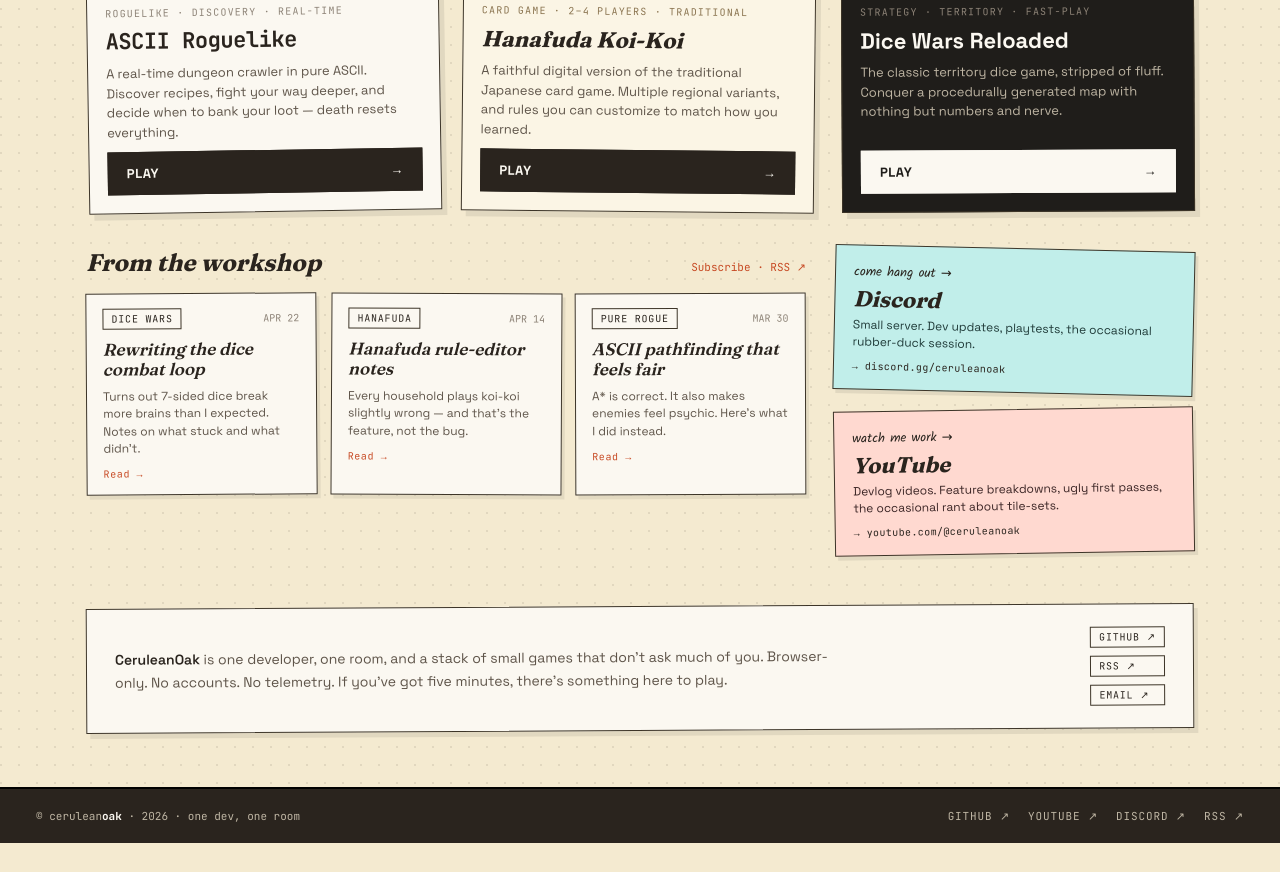
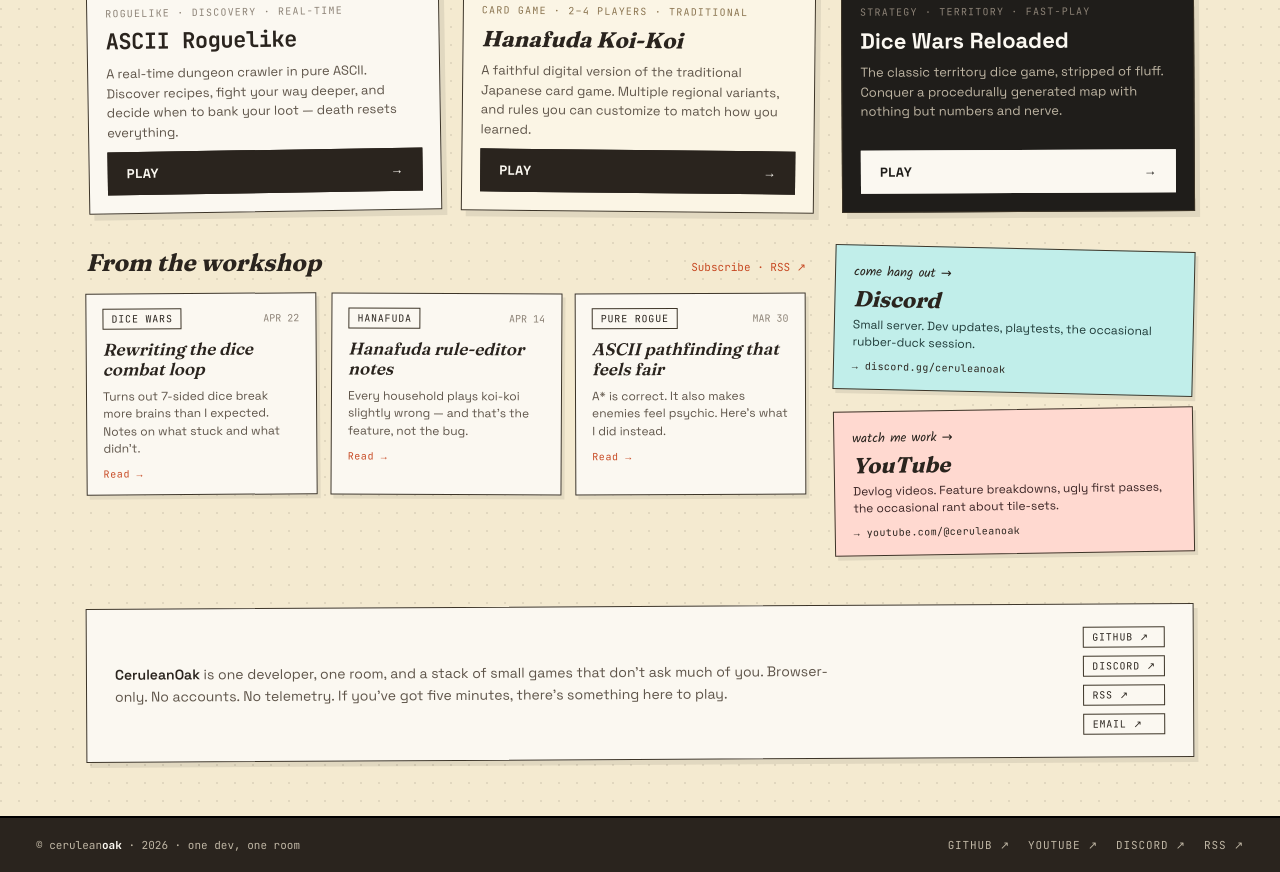
Before and after one commit to ceruleanoak/ceruleanoak.github.io, a plain HTML site: page index.html in a window 1280 px wide. Shown: the part 802-1674 px from the top of the page. Before the commit the page ends 1645 px from the top, so only its background shows below. Drawn offline with nearby package versions, Linux system fonts and the light colour scheme.

Commit message:
Add Discord link

```diff
--- a/index.html
+++ b/index.html
@@ -566,6 +566,7 @@
       </p>
       <div class="about-links">
         <a class="tag" href="https://github.com/ceruleanoak" target="_blank" rel="noopener">GitHub ↗</a>
+        <a class="tag" href="https://discord.gg/XNNFDNB54r" target="_blank" rel="noopener">Discord ↗</a>
         <a class="tag" href="/rss.xml">RSS ↗</a>
         <a class="tag" href="mailto:hello@ceruleanoak.dev">Email ↗</a>
       </div>
@@ -579,7 +580,7 @@
   <div class="footer-links">
     <a href="https://github.com/ceruleanoak">GitHub ↗</a>
     <a href="https://youtube.com/@ceruleanoak">YouTube ↗</a>
-    <a href="https://discord.gg/ceruleanoak">Discord ↗</a>
+    <a href="https://discord.gg/XNNFDNB54r">Discord ↗</a>
     <a href="/rss.xml">RSS ↗</a>
   </div>
 </footer>
```
